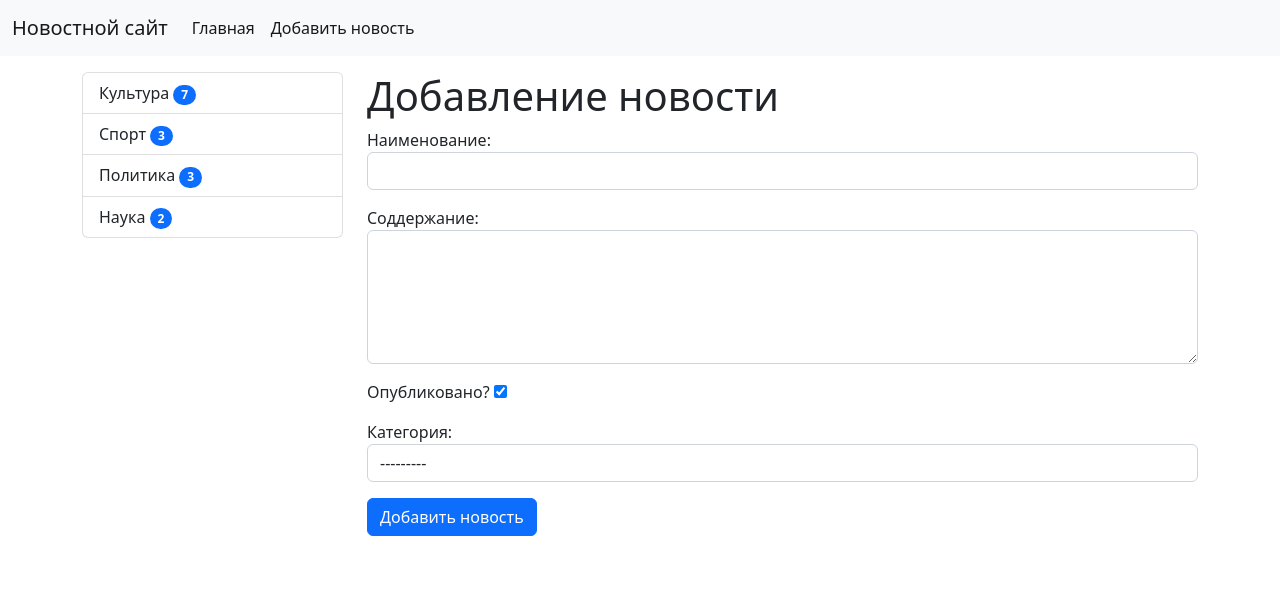
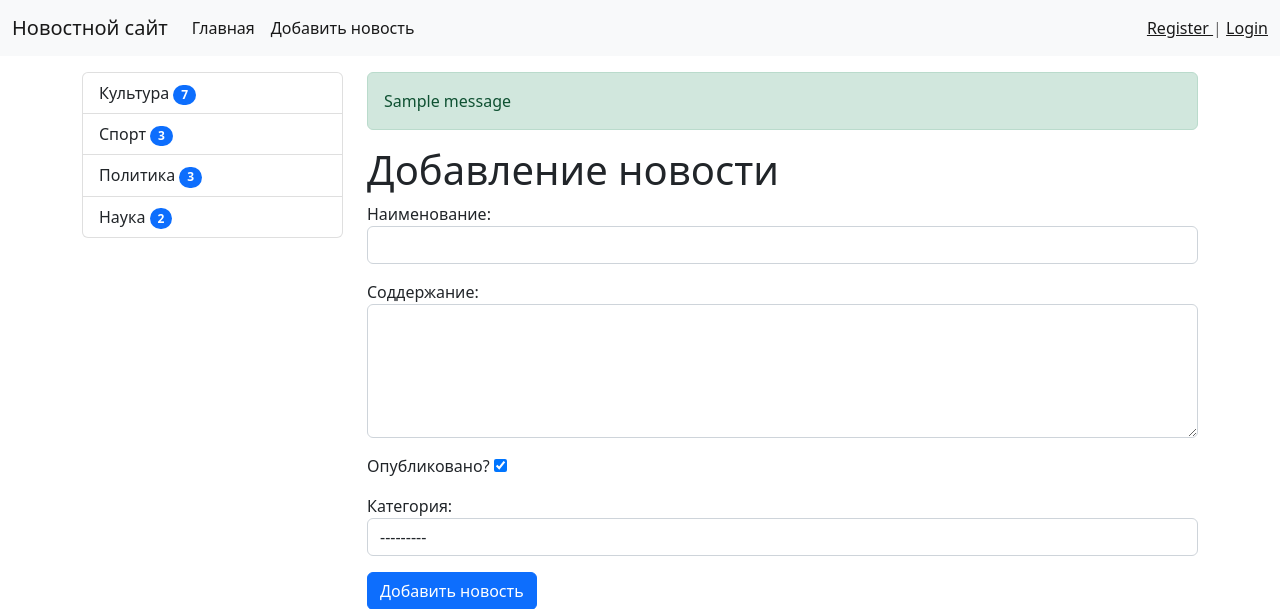
Before and after one commit to Ectx369/djangoPractice, a Django app: page /news/add-news/ in a window 1280 px wide. Shown: the top 609 px of the page. Run offline with Django 4.2, Linux system fonts and the light colour scheme; a user stored in the database is signed in; data comes from the database, SQL or seed files in the repository; both versions use the stored data as it was after the commit; one stand-in notice (Sample message) is shown; some libraries are stand-ins or nearby versions.

Commit message:
day7 46 registration

```diff
--- a/news/forms.py
+++ b/news/forms.py
@@ -2,7 +2,20 @@ from django import forms
 from .models import News
 import re
 from django.core.exceptions import ValidationError
+from django.contrib.auth.forms import UserCreationForm
+from django.contrib.auth.models import User
 
+
+class UserRegisterForm(UserCreationForm):
+    username = forms.CharField(label='Имя пользвателя', widget=forms.TextInput(attrs={"class": "form-control"}))
+    password1 = forms.CharField(label='Пароль', widget=forms.PasswordInput(attrs={"class": "form-control"}))
+    password2 = forms.CharField(label='Пароль', widget=forms.PasswordInput(attrs={"class": "form-control"}))
+    email = forms.EmailField(label='Email', widget=forms.EmailInput(attrs={"class": "form-control"}))
+
+
+    class Meta:
+        model = User
+        fields = ('username', 'email', 'password1', 'password2')
 
 class NewsForm(forms.ModelForm):
     class Meta:
@@ -10,9 +23,9 @@ class NewsForm(forms.ModelForm):
         # fields = '__all__'
         fields = ['title', 'content', 'is_published', 'category']
         widgets = {
-            'title': forms.TextInput(attrs={"class" : "form-control"}),
-            'content': forms.Textarea(attrs={"class" : "form-control", "rows" : 5}),
-            'category': forms.Select(attrs={"class" : "form-control"})
+            'title': forms.TextInput(attrs={"class": "form-control"}),
+            'content': forms.Textarea(attrs={"class": "form-control", "rows": 5}),
+            'category': forms.Select(attrs={"class": "form-control"})
         }
 
     def clean_title(self):
--- a/news/models.py
+++ b/news/models.py
@@ -1,5 +1,6 @@
 from django.db import models
 from django.urls import reverse
+
 
 
 class News(models.Model):
--- a/news/templatetags/news_tags.py
+++ b/news/templatetags/news_tags.py
@@ -1,5 +1,5 @@
 from django import template
-from django.db.models import Count
+from django.db.models import Count, F
 from news.models import Category
 
 
@@ -14,5 +14,5 @@ def get_categories():
 @register.inclusion_tag('news/list_categories.html')
 def show_categories():
     # categories = Category.objects.all()
-    categories = Category.objects.annotate(cnt=Count('news')).filter(cnt__gt=0)
+    categories = Category.objects.annotate(cnt=Count('news', filter=F('news__is_published'))).filter(cnt__gt=0)
     return {'categories': categories}
--- a/news/urls.py
+++ b/news/urls.py
@@ -1,6 +1,8 @@
 from django.urls import path
 from .views import *
 urlpatterns = [
+    path('register/', register, name='register'),
+    path('login/', login, name='login'),
     # path('', index, name='home'),
     path('', HomeNews.as_view(), name='home'),
     # path('category/<int:category_id>/', get_category, name='category'),
--- a/news/views.py
+++ b/news/views.py
@@ -2,9 +2,30 @@ from django.shortcuts import render, get_object_or_404, redirect
 from django.views.generic import ListView, DetailView, CreateView
 from news.models import News, Category
 from django.urls import reverse_lazy
-from news.forms import NewsForm
+from news.forms import NewsForm, UserRegisterForm
 from news.utils import MyMixin
 from django.contrib.auth.mixins import LoginRequiredMixin
+from django.core.paginator import Paginator
+
+from django.contrib import messages
+
+
+def register(request):
+    if request.method == 'POST':
+        form = UserRegisterForm(request.POST)
+        if form.is_valid():
+            form.save()
+            messages.success(request, 'Вы успешно зарегистрировались')
+            return redirect('login')
+        else:
+            messages.error(request, 'Ошибка регистраций')
+    else:
+        form = UserRegisterForm()
+    return render(request, 'news/register.html', {"form": form})
+
+
+def login(request):
+    return render(request, 'news/login.html')
 
 
 class HomeNews(MyMixin, ListView):
@@ -12,6 +33,7 @@ class HomeNews(MyMixin, ListView):
     template_name = 'news/home_news_list.html'
     context_object_name = 'news'
     mixin_prop = 'hello world'
+    paginate_by = 2
 
     def get_context_data(self, *, object_list=None, **kwargs):
         context = super().get_context_data(**kwargs)
@@ -28,6 +50,7 @@ class NewsByCategory(MyMixin, ListView):
     template_name = 'news/home_news_list.html'
     context_object_name = 'news'
     allow_empty = False
+    paginate_by = 2
 
     def get_queryset(self):
         return News.objects.filter(category_id=self.kwargs['category_id'], is_published=True).select_related('category')
@@ -44,7 +67,7 @@ class ViewNews(DetailView):
     # pk_url_kwarg = 'news_id'
 
 
-class CreateNews(LoginRequiredMixin,CreateView):
+class CreateNews(LoginRequiredMixin, CreateView):
     form_class = NewsForm
     template_name = 'news/add_news.html'
     login_url = '/admin/'
--- a/templates/base.html
+++ b/templates/base.html
@@ -19,7 +19,49 @@
         </div>
 
         <div class="col-md-9">
+            {% if messages %}
+                {% for message in messages %}
+                    {% if message.tags == 'error' %}
+                        <div class="alert alert-danger role=" alert">
+                        {{ message }}
+                        </div>
+                    {% else %}
+                        <div class="alert alert-{{ message.tags }}" role="alert">
+                            {{ message }}
+                        </div>
+                    {% endif %}
+
+                {% endfor %}
+            {% endif %}
         {% block content %}CONTENT{% endblock %}
+        {% if  page_obj.has_other_pages %}
+            <nav aria-label="Page navigation example">
+                <ul class="pagination">
+                    {% if page_obj.has_previous %}
+                        <li class="page-item">
+                            <a class="page-link" href="?page={{ page_obj.previous_page_number }}"
+                               tabindex="-1">Previous</a>
+                        </li>
+                    {% endif %}
+                    {% for p in page_obj.paginator.page_range %}
+                        {% if page_obj.number == p %}
+                            <li class="page-item active" aria-current="page">
+                                <a class="page-link" href="?page={{ p }}">{{ p }}</a>
+                            </li>
+                        {% elif p > page_obj.number|add:-3 and p < page_obj.number|add:3 %}
+                            <li class="page-item">
+                                <a class="page-link" href="?page={{ p }}">{{ p }}</a>
+                            </li>
+                        {% endif %}
+                    {% endfor %}
+                    {% if page_obj.has_next %}
+                        <li class="page-item">
+                            <a class="page-link" href="?page={{ page_obj.next_page_number }}" tabindex="-1">Next</a>
+                        </li>
+                    {% endif %}
+                </ul>
+            </nav>
+        {% endif %}
     </div>
 
 </div>
--- a/templates/inc/_nav.html
+++ b/templates/inc/_nav.html
@@ -11,10 +11,14 @@
                 <li class="nav-item"><a class="nav-link active" aria-current="page" href="{% url 'home' %}">Главная</a>
                 </li>
                 {% if request.user.is_authenticated %}
-                <li class="nav-item"><a class="nav-link active" aria-current="page" href="{% url 'add_news' %}">Добавить
-                    новость</a></li>
+                    <li class="nav-item"><a class="nav-link active" aria-current="page" href="{% url 'add_news' %}">Добавить
+                        новость</a></li>
                 {% endif %}
             </ul>
         </div>
+
+        <span class="navbar-text">
+            <a href="{% url 'register' %}"> Register </a> | <a href="{% url 'login' %}"> Login </a>
+        </span>
     </div>
 </nav>
```
Also changed, not shown: news/templates/news/login.html (added, +13 -0 lines), news/templates/news/register.html (added, +19 -0 lines), db.sqlite3. Lines whose indentation alone changed are shown as unchanged.
